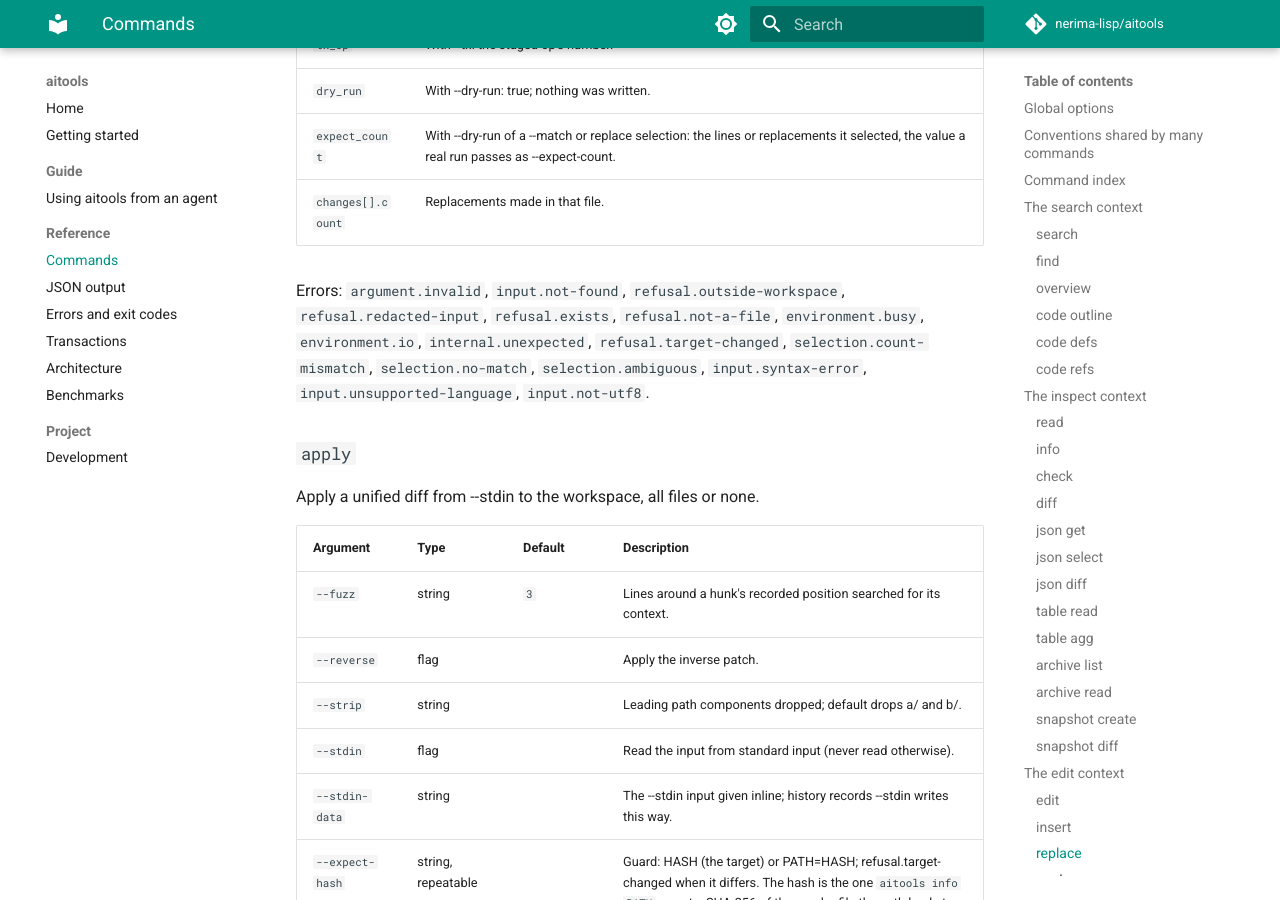
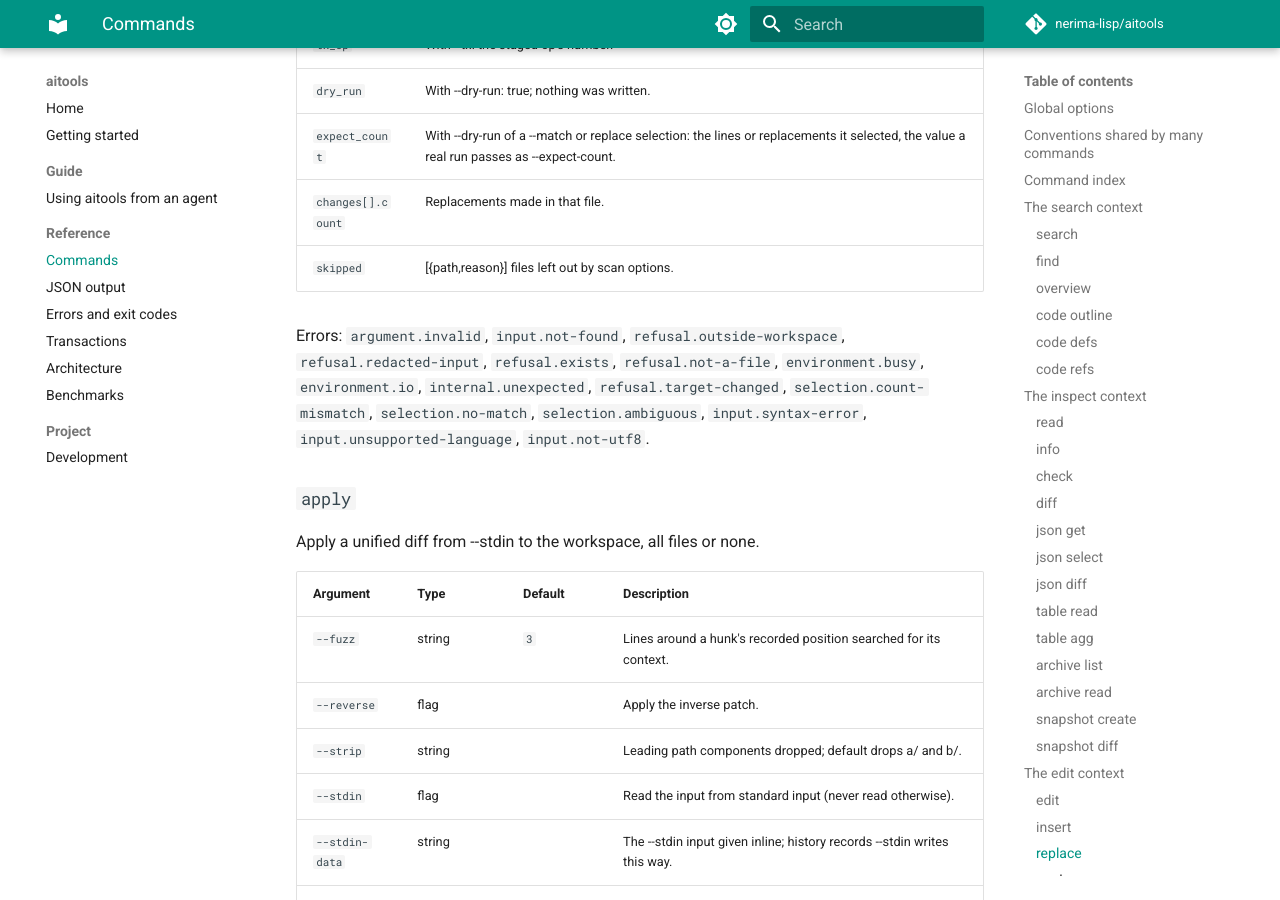
Before and after one commit to nerima-lisp/aitools, an MkDocs documentation site: the page built from docs/src/reference/commands.md, in a window 1280 px wide and 900 px high, scrolled down 37456 px. Built offline with MkDocs 1.6.1 and Material for MkDocs 9.7.7, drawn with Linux system fonts in a browser that asks for light colours; comment, search, counter and statistics services are not loaded.

Commit message:
Report oversized replace scan skips

```diff
--- a/docs/src/reference/commands.md
+++ b/docs/src/reference/commands.md
@@ -865,6 +865,7 @@ Replaces every non-overlapping match per line (whole file with --multiline). Tem
 | `dry_run` | With --dry-run: true; nothing was written. |
 | `expect_count` | With --dry-run of a --match or replace selection: the lines or replacements it selected, the value a real run passes as --expect-count. |
 | `changes[].count` | Replacements made in that file. |
+| `skipped` | [{path,reason}] files left out by scan options. |
 
 Errors: `argument.invalid`, `input.not-found`, `refusal.outside-workspace`, `refusal.redacted-input`, `refusal.exists`, `refusal.not-a-file`, `environment.busy`, `environment.io`, `internal.unexpected`, `refusal.target-changed`, `selection.count-mismatch`, `selection.no-match`, `selection.ambiguous`, `input.syntax-error`, `input.unsupported-language`, `input.not-utf8`.
 
```
Also changed, not shown: 5 other files.
